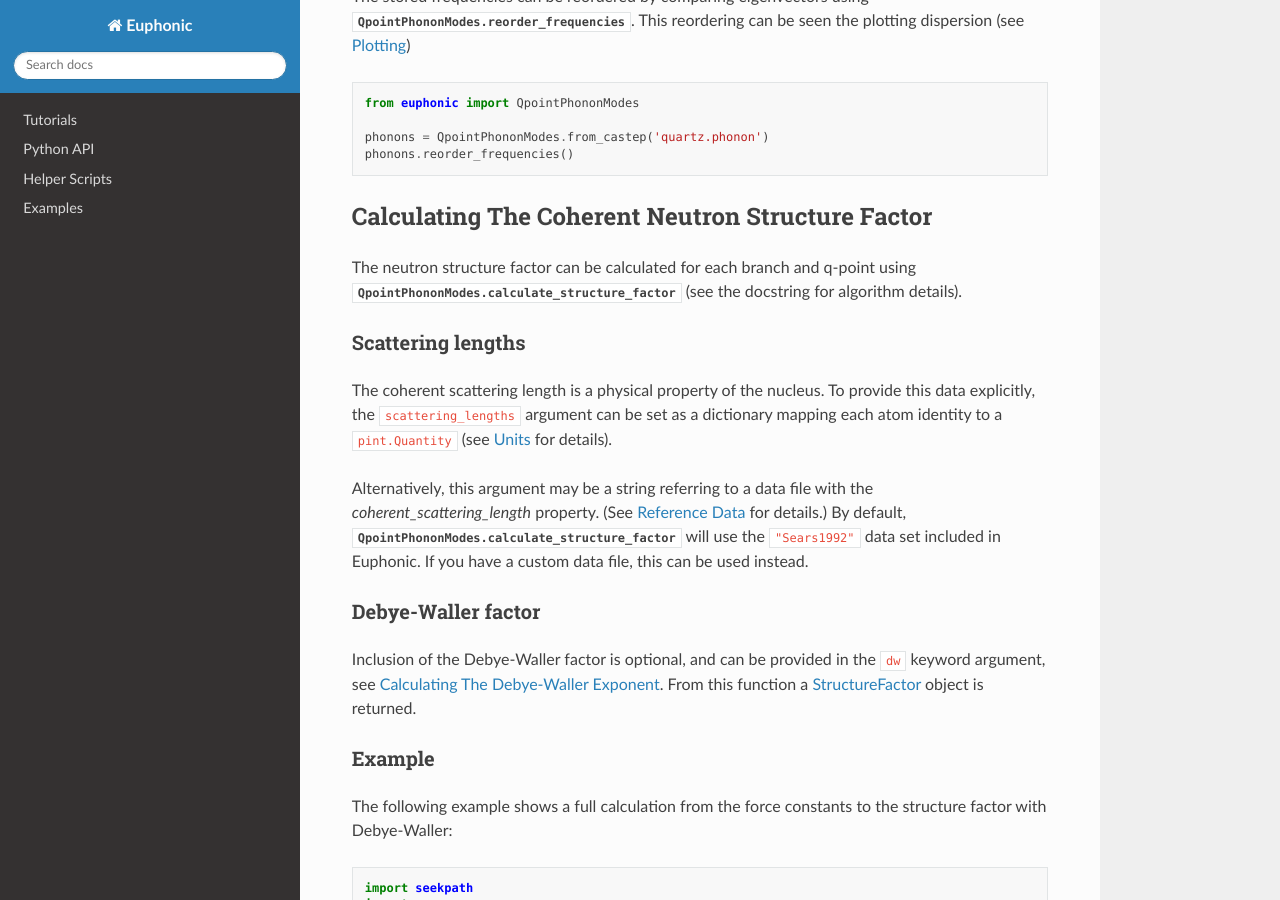
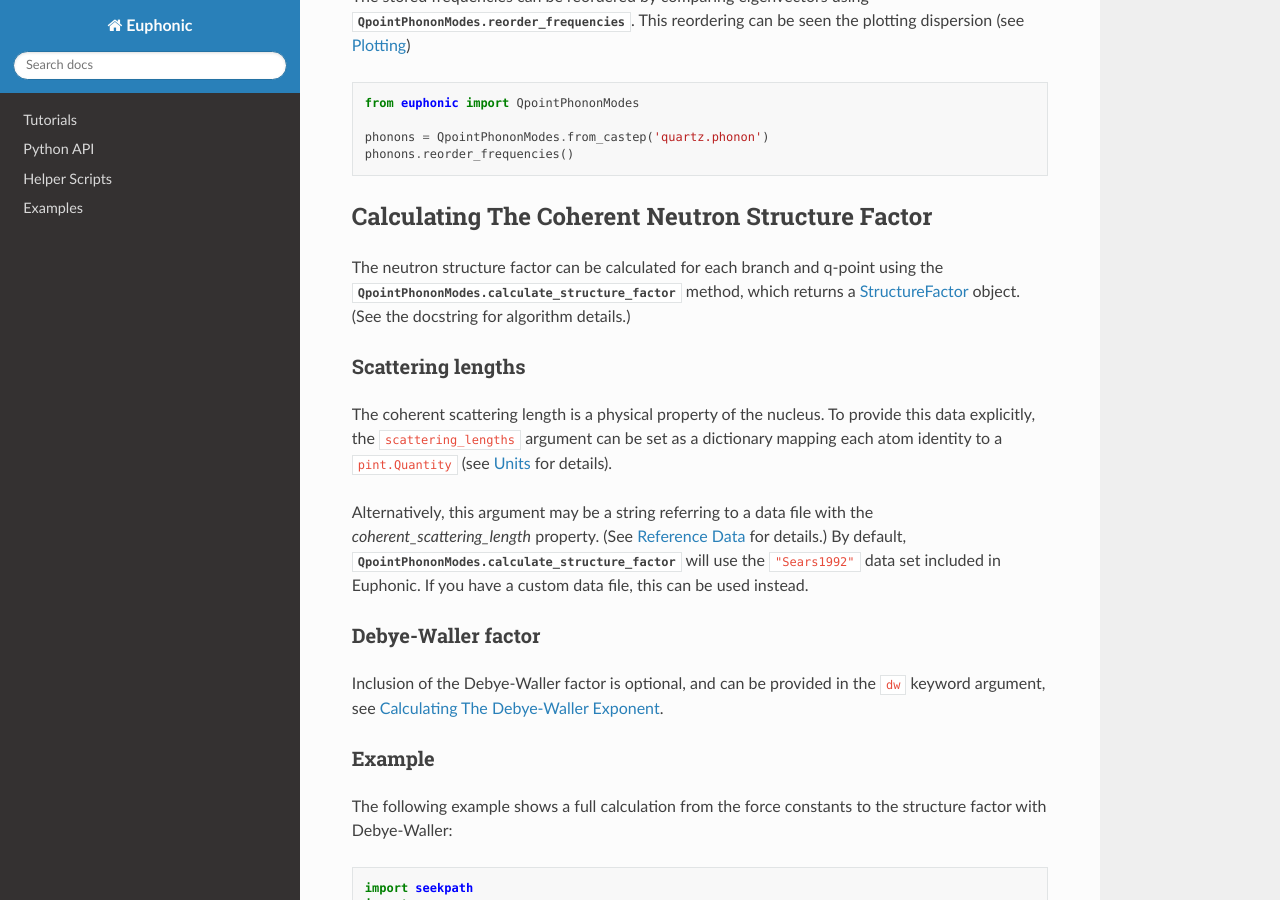
Before and after one commit to pace-neutrons/Euphonic, a Sphinx documentation site: the page built from doc/source/qpoint-phonon-modes.rst, in a window 1280 px wide and 900 px high, scrolled down 1418 px. Built offline with Sphinx 7.4.7 and the Read the Docs theme 2.0.0, drawn with Linux system fonts in a browser that asks for light colours.

Commit message:
Ref data docs cleanup

```diff
--- a/doc/source/euphonic.util.rst
+++ b/doc/source/euphonic.util.rst
@@ -1,3 +1,5 @@
+.. _utils:
+
 Utilities
 =========
 
--- a/doc/source/qpoint-phonon-modes.rst
+++ b/doc/source/qpoint-phonon-modes.rst
@@ -70,8 +70,11 @@ Calculating The Coherent Neutron Structure Factor
 -------------------------------------------------
 
 The neutron structure factor can be calculated for each branch and q-point
-using :py:meth:`QpointPhononModes.calculate_structure_factor <euphonic.qpoint_phonon_modes.QpointPhononModes.calculate_structure_factor>`
-(see the docstring for algorithm details).
+using the
+:py:meth:`QpointPhononModes.calculate_structure_factor <euphonic.qpoint_phonon_modes.QpointPhononModes.calculate_structure_factor>`
+method, which returns a :ref:`StructureFactor<structure-factor>` object.
+(See the docstring for algorithm details.)
+
 
 Scattering lengths
 ^^^^^^^^^^^^^^^^^^
@@ -89,8 +92,7 @@ Debye-Waller factor
 ^^^^^^^^^^^^^^^^^^^
 Inclusion of the
 Debye-Waller factor is optional, and can be provided in the ``dw`` keyword
-argument, see `Calculating The Debye-Waller Exponent`_. From this function a
-:ref:`StructureFactor<structure-factor>` object is returned.
+argument, see `Calculating The Debye-Waller Exponent`_.
 
 Example
 ^^^^^^^
--- a/doc/source/tutorials.rst
+++ b/doc/source/tutorials.rst
@@ -19,8 +19,9 @@ Python API
 - :ref:`Density of States <dos>`
 - :ref:`Structure Factors <structure-factor>`
 - :ref:`Scattering Intensities <scattering-intensities>`
-- :ref:`Debye Waller <debye-waller>`
-- :ref:`Plotting <plotting>`
+- :ref:`Debye-Waller <debye-waller>`
+- :ref:`plotting`
+- :ref:`utils`
 - :ref:`Units in Euphonic <units>`
 
 Helper Scripts
```
Also changed, not shown: 2 other files.
